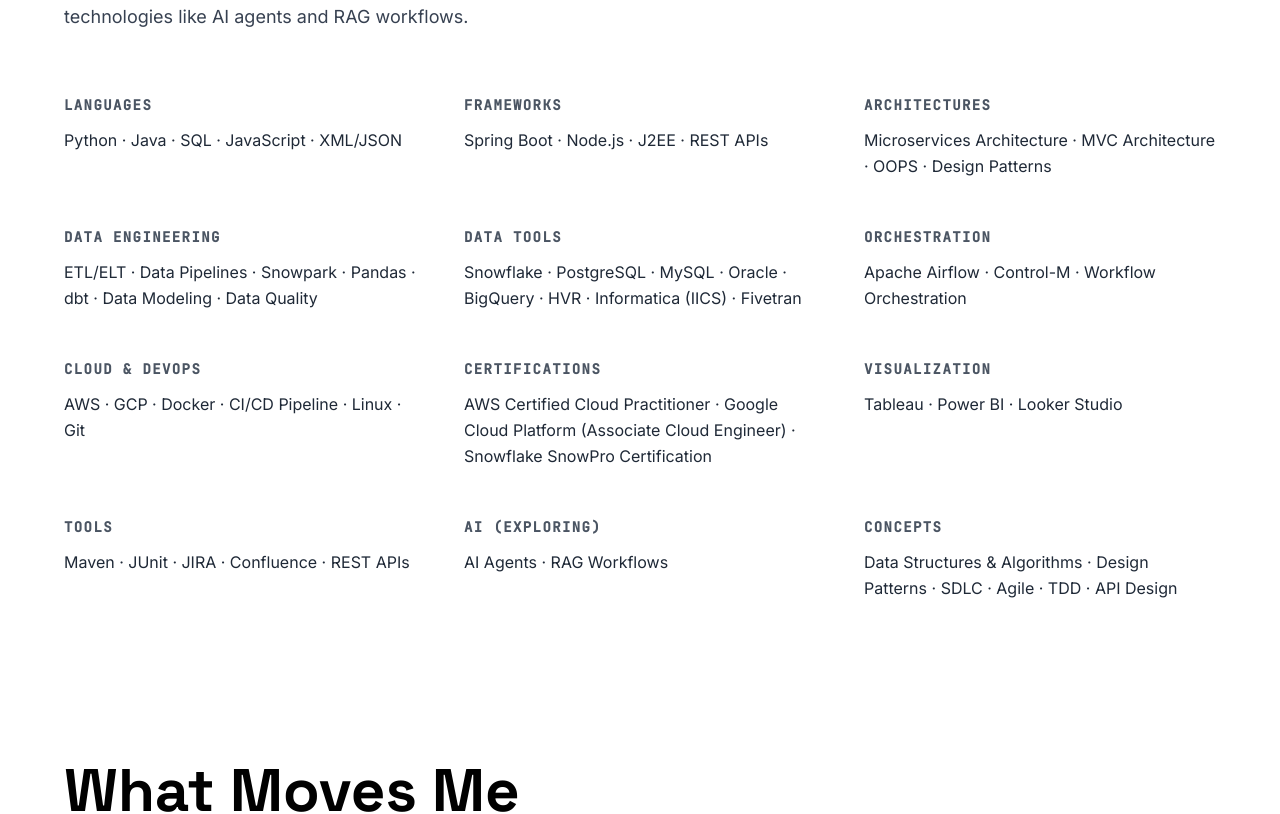
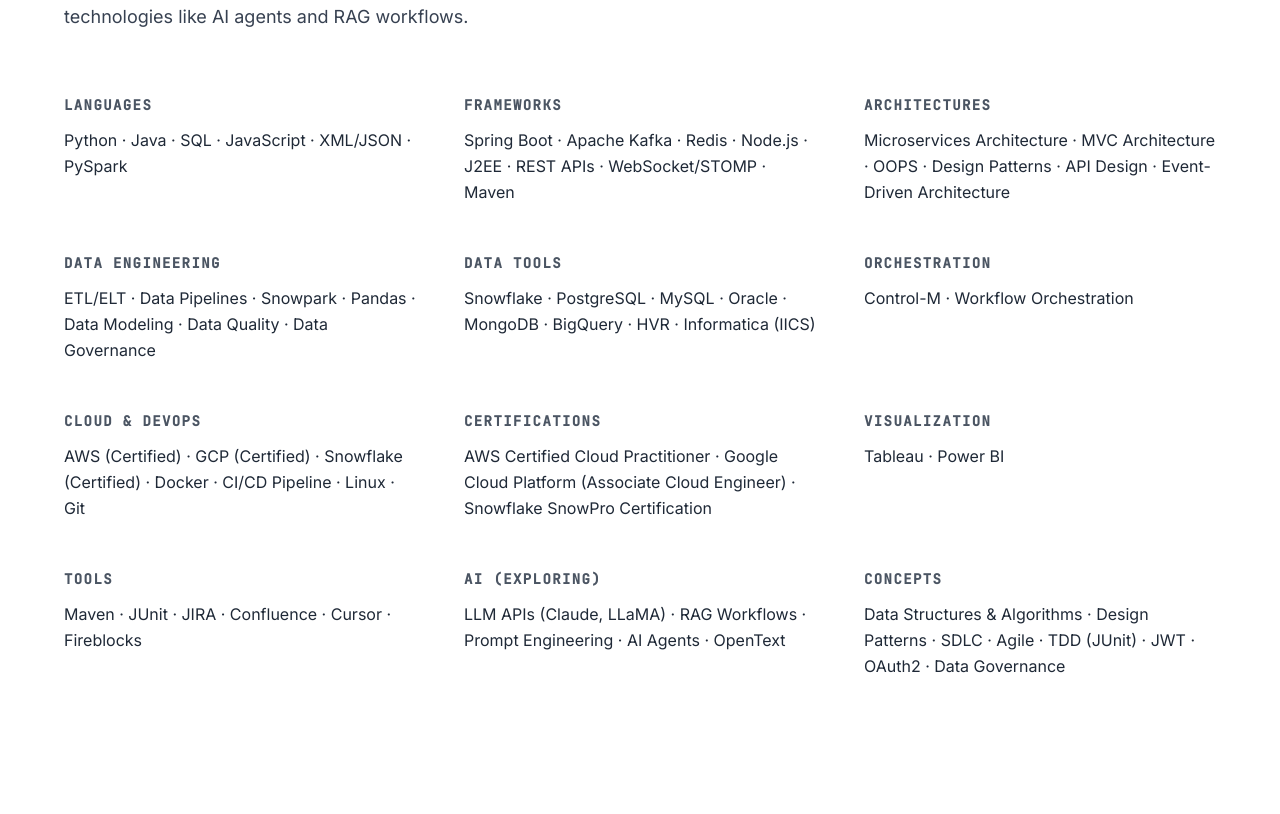
Before and after one commit to HassanYosuf/Portfolio, a React (Vite) app: page / in a window 1280 px wide. Shown: the part 1103-1917 px from the top of the page. Built offline with nearby package versions, Linux system fonts and the light colour scheme.

Commit message:
updated skills and pointer

```diff
--- a/src/data/portfolio.js
+++ b/src/data/portfolio.js
@@ -1,21 +1,21 @@
 export const portfolioData = {
   name: "Hassan Yosuf",
-  title: "BACKEND DEVELOPER",
+  title: "BACKEND ENGINEER",
   shortBio: "Building scalable backend systems and robust APIs that power modern applications. Microservices architecture, cloud-native development, Spring Boot, and enterprise-grade infrastructure.",
 
   skills: {
-    languages: ["Python", "Java", "SQL", "JavaScript", "XML/JSON"],
-    frameworks: ["Spring Boot", "Node.js", "J2EE", "REST APIs"],
-    architectures: ["Microservices Architecture", "MVC Architecture", "OOPS", "Design Patterns"],
-    dataEngineering: ["ETL/ELT", "Data Pipelines", "Snowpark", "Pandas", "dbt", "Data Modeling", "Data Quality"],
-    dataTools: ["Snowflake", "PostgreSQL", "MySQL", "Oracle", "BigQuery", "HVR", "Informatica (IICS)", "Fivetran"],
-    orchestration: ["Apache Airflow", "Control-M", "Workflow Orchestration"],
-    cloudDevOps: ["AWS", "GCP", "Docker", "CI/CD Pipeline", "Linux", "Git"],
+    languages: ["Python", "Java", "SQL", "JavaScript", "XML/JSON", "PySpark"],
+    frameworks: ["Spring Boot", "Apache Kafka", "Redis", "Node.js", "J2EE", "REST APIs", "WebSocket/STOMP", "Maven"],
+    architectures: ["Microservices Architecture", "MVC Architecture", "OOPS", "Design Patterns", "API Design", "Event-Driven Architecture"],
+    dataEngineering: ["ETL/ELT", "Data Pipelines", "Snowpark", "Pandas", "Data Modeling", "Data Quality", "Data Governance"],
+    dataTools: ["Snowflake", "PostgreSQL", "MySQL", "Oracle", "MongoDB", "BigQuery", "HVR", "Informatica (IICS)"],
+    orchestration: ["Control-M", "Workflow Orchestration"],
+    cloudDevOps: ["AWS (Certified)", "GCP (Certified)", "Snowflake (Certified)", "Docker", "CI/CD Pipeline", "Linux", "Git"],
     certifications: ["AWS Certified Cloud Practitioner", "Google Cloud Platform (Associate Cloud Engineer)", "Snowflake SnowPro Certification"],
-    visualization: ["Tableau", "Power BI", "Looker Studio"],
-    tools: ["Maven", "JUnit", "JIRA", "Confluence", "REST APIs"],
-    aiExploring: ["AI Agents", "RAG Workflows"],
-    concepts: ["Data Structures & Algorithms", "Design Patterns", "SDLC", "Agile", "TDD", "API Design"]
+    visualization: ["Tableau", "Power BI"],
+    tools: ["Maven", "JUnit", "JIRA", "Confluence", "Cursor", "Fireblocks"],
+    aiExploring: ["LLM APIs (Claude, LLaMA)", "RAG Workflows", "Prompt Engineering", "AI Agents", "OpenText"],
+    concepts: ["Data Structures & Algorithms", "Design Patterns", "SDLC", "Agile", "TDD (JUnit)", "JWT", "OAuth2", "Data Governance"]
   },
 
   whatMovesMe: {
@@ -24,7 +24,7 @@
     read: ["The Pragmatic Programmer", "Clean Code"],
     wear: "Minimalist Tech Fashion",
     city: "Bengaluru, India",
-    now: "Building data infrastructure. Learning in public."
+    now: "Building scalable backend systems. Shipping production code."
   },
 
   projects: [
@@ -84,10 +84,14 @@
       company: "Quantiphi Analytics Solution Pvt. Ltd.",
       roles: [
         { title: "Senior Data Engineer", period: "Dec 2022 – Present" },
-        { title: "Backend Developer", period: "Dec 2022 – Present" },
+        { title: "Backend Engineer", period: "Dec 2022 – Present" },
       ],
       location: "Bangalore, India",
       bullets: [
+        {
+          label: "Real Estate Tokenization Platform",
+          detail: "Designed and developed a cloud-based real estate tokenization platform on GCP enabling fractional property investment through Bitcoin. Built 4 core microservices — User Service (auth & user management), Asset Service (token valuation & tracking), Ternas Service (property listing), and Finance Service (payout logic) — deployed on GCP Compute Engine for scalability and high availability.",
+        },
         {
           label: "Microservices Architecture (Java)",
           detail: "Architected and maintained robust Java Spring Boot microservices. Applied design patterns to decouple services, improving maintainability and allowing for independent scaling of financial transaction modules.",
@@ -97,16 +101,24 @@
           detail: "Implemented backend workflows to manage user lifecycles, transactions, asset/token valuations, and automated payouts, integrating Fireblocks for secure Bitcoin transactions. Tuned performance through concurrency improvements and query profiling.",
         },
         {
-          label: "SDLC & Automation",
-          detail: "Streamlined the software delivery process by implementing CI/CD pipelines. Managed complex branching strategies for version control (Git) to ensure code stability across multiple release environments.",
+          label: "Cloud Infrastructure (GCP)",
+          detail: "Worked on data persistence using Cloud SQL for relational data and GCS for property documents and transaction logs; supported BigQuery integration for analytical queries — contributing to transparent tokenization and transaction handling at scale.",
+        },
+        {
+          label: "Service Integration",
+          detail: "Integrated AI-powered speech-to-text and DLP APIs to automate PII redaction workflows, reducing manual compliance overhead and enhancing data security in production.",
         },
         {
           label: "Scalable System Engineering (Python/Snowflake)",
           detail: "Designed and developed production-grade data processing modules using Python and Snowflake. Optimized ingestion logic from 5+ distributed sources to process 200,000+ records in under 15 minutes.",
         },
         {
-          label: "Service Integration",
-          detail: "Integrated AI-powered speech-to-text and DLP APIs to automate PII redaction workflows, reducing manual compliance overhead and enhancing data security in production.",
+          label: "GenAI & LLM Integration",
+          detail: "Built RAG-based experiments integrating LLM APIs (Anthropic Claude, LLaMA) — exploring retrieval-augmented generation pipelines, prompt engineering, and LLM-powered workflow automation for internal tooling use cases.",
+        },
+        {
+          label: "SDLC & Automation",
+          detail: "Streamlined the software delivery process by implementing CI/CD pipelines. Managed complex branching strategies for version control (Git) to ensure code stability across multiple release environments.",
         },
         {
           label: "Production Operations",
@@ -158,9 +170,9 @@
       note: "for now"
     },
     working: {
-      title: "Senior Data Engineer",
+      title: "Backend Engineer",
       company: "Quantiphi Analytics Pvt Ltd",
-      note: "building tomorrow's data infrastructure"
+      note: "building scalable backend systems"
     }
   },
 
@@ -178,10 +190,18 @@
   articles: [
     {
       id: 1,
+      title: "LLaMA 3.3 AI Assistant to My Spring Boot WebSocket App",
+      description: "How to integrate a conversational AI model into a real-time messaging application — intercepting @ai-prefixed messages through a dedicated service layer connected to the Groq API, keeping the human-to-human chat pipeline untouched.",
+      tags: ["AI", "LLM", "Spring Boot", "WebSocket"],
+      date: "May 11, 2025",
+      url: "https://dev.to/hassanyosuf/llama-33-ai-assistant-to-my-spring-boot-websocket-app-hbo",
+    },
+    {
+      id: 2,
       title: "MVC - Model View Controller",
       description: "Understanding the Model-View-Controller architectural pattern and how it separates concerns in application development for better maintainability and scalability.",
       tags: ["Architecture", "Design Patterns", "Backend", "MVC"],
-      date: "Published on Dev.to",
+      date: "May 5, 2022",
       url: "https://dev.to/hassanyosuf/mvc-model-view-controller-55hk",
     },
   ]
```
Also changed, not shown: 2 other files (tests, documents, lock files or other folders).
